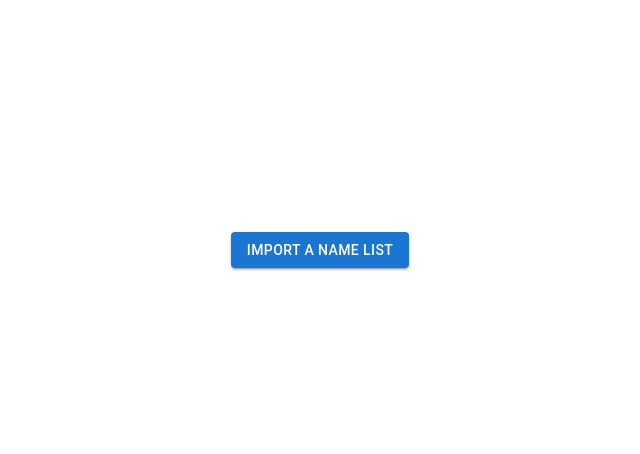
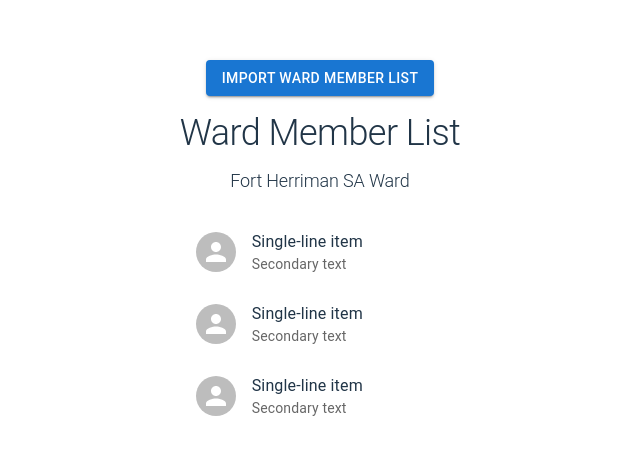
Before and after one commit to jamisonj/calling-planner-2, a React (Vite) app: page / in a window 1280 px wide. Shown: the part 150-604 px from the top of the page, without its empty margins (320-960 px from the left). Built offline with nearby package versions, Linux system fonts and the light colour scheme.

Commit message:
Set up initial list UI to be populated with names.

```diff
--- a/src/components/NamesList.tsx
+++ b/src/components/NamesList.tsx
@@ -1,11 +1,46 @@
-import { useState } from 'react';
+import { useState, cloneElement } from 'react';
 import Button from '@mui/material/Button';
+import Avatar from '@mui/material/Avatar';
+import List from '@mui/material/List';
+import ListItem from '@mui/material/ListItem';
+import ListItemAvatar from '@mui/material/ListItemAvatar';
+import ListItemText from '@mui/material/ListItemText';
+import Typography from '@mui/material/Typography';
+
+function generate(element: React.ReactElement) {
+    return [0, 1, 2].map((value) =>
+      cloneElement(element, {
+        key: value,
+      }),
+    );
+  }
 
 function NamesList() {
     const [namesList, setNamesList] = useState([]);
 
     return (
-        <Button variant="contained">Import a name list</Button>
+        <section>
+            <Button variant="contained">Import ward member list</Button>
+            <Typography sx={{ mt: 2, mb: 2, fontSize: 36 }} variant="h1" component="div">
+                Ward Member List
+            </Typography>
+            <Typography sx={{ mt: 2, mb: 2, fontSize: 18 }} variant="h2" component="div">
+                Fort Herriman SA Ward
+            </Typography>
+            <List dense={false}>
+            {generate(
+                <ListItem>
+                <ListItemAvatar>
+                    <Avatar></Avatar>
+                </ListItemAvatar>
+                <ListItemText
+                    primary="Single-line item"
+                    secondary="Secondary text"
+                />
+                </ListItem>,
+            )}
+            </List>
+        </section>
     );
 }
 
```
